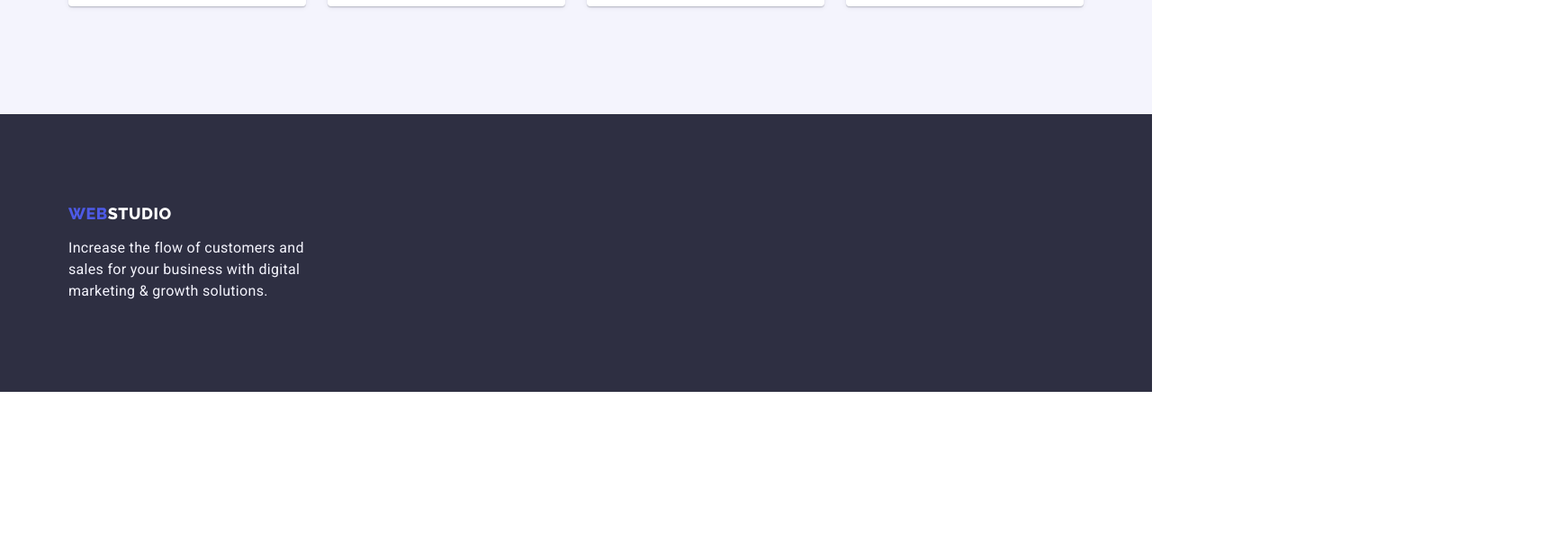
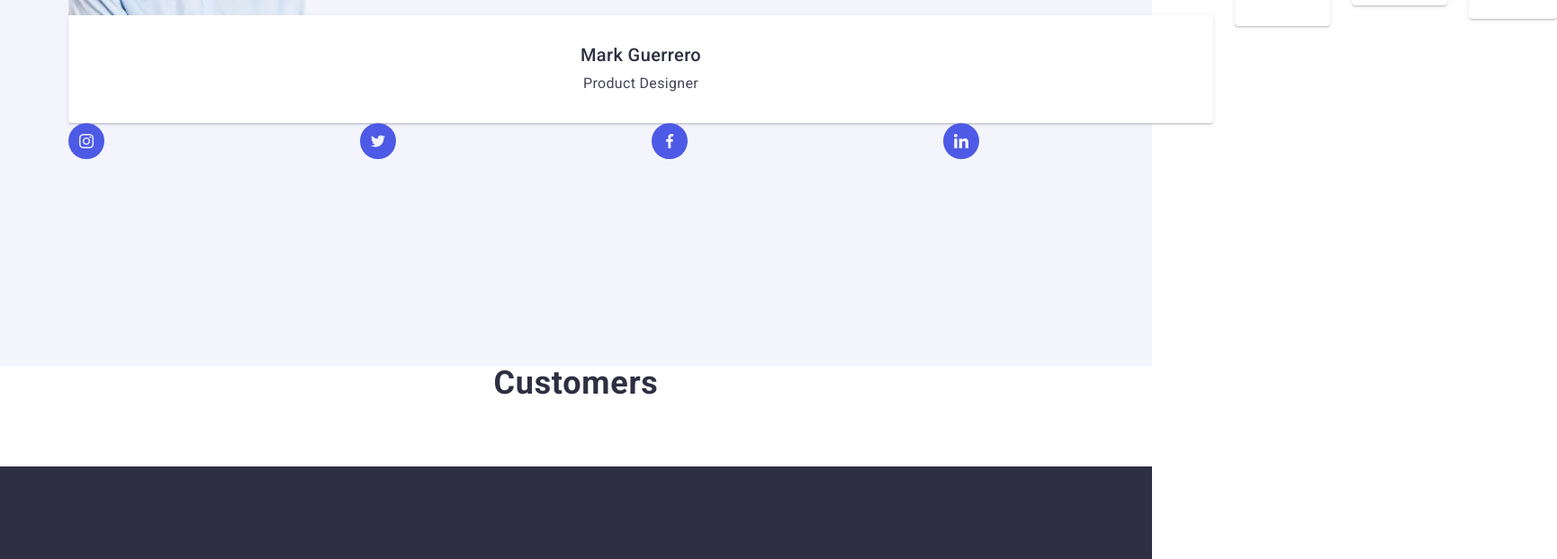
Before and after one commit to amending1/goit-markup-hw-03, a plain HTML site: page index.html in a window 1280 px wide. Shown: the part 2178-2800 px from the top of the page at 90% size, 1730 px wide, since content can reach past the window. Before the commit the page ends 2614 px from the top, so only its background shows below. Drawn offline with nearby package versions, Linux system fonts and the light colour scheme.

Commit message:
ikony-wprowadzenie

```diff
--- a/css/styles.css
+++ b/css/styles.css
@@ -86,6 +86,8 @@ ul {
 }
 
 .main-order-service {
+  background-image: url("./images/people-office 1.jpg");
+  background-size: 1440рх;
   background: var(--navyblue, #2e2f42);
   text-align: center;
   padding: 188px 0;
@@ -256,6 +258,12 @@ nav {
   letter-spacing: 0.32px;
 }
 
+.main-team-media {
+  display: flex;
+  flex-wrap: nowrap;
+  gap: 24px;
+}
+
 .image-portfolio-card {
   border: 1px solid #e7e9fc;
   padding: 32px 16px 32px 16px;
--- a/index.html
+++ b/index.html
@@ -63,6 +63,7 @@ https://cdn.jsdelivr.net/npm/modern-normalize@2.0.0/modern-normalize.min.css
           <h4 class="heading-hidden"></h4>
           <ul class="main-content-values">
             <li>
+              <svg><use href="./images/icons.svg#icon-Icon-1"></use></svg>
               <h3 class="main-content-list">Strategy</h3>
               <p class="main-content-items">
                 Our goal is to identify the business problem to walk away with
@@ -70,6 +71,7 @@ https://cdn.jsdelivr.net/npm/modern-normalize@2.0.0/modern-normalize.min.css
               </p>
             </li>
             <li>
+              <svg><use href="./images/icons.svg#icon-Icon-2"></use></svg>
               <h3 class="main-content-list">Punctuality</h3>
               <p class="main-content-items">
                 Bring the key message to the brand's audience for the best price
@@ -77,6 +79,7 @@ https://cdn.jsdelivr.net/npm/modern-normalize@2.0.0/modern-normalize.min.css
               </p>
             </li>
             <li>
+              <svg><use href="./images/icons.svg#icon-Icon-3"></use></svg>
               <h3 class="main-content-list">Diligence</h3>
               <p class="main-content-items">
                 Research and confirm brands that present the strongest digital
@@ -84,6 +87,7 @@ https://cdn.jsdelivr.net/npm/modern-normalize@2.0.0/modern-normalize.min.css
               </p>
             </li>
             <li>
+              <svg><use href="./images/icons.svg#icon-Icon-4"></use></svg>
               <h3 class="main-content-list">Technologies</h3>
               <p class="main-content-items">
                 Design practice focused on digital experiences. We bring forth a
@@ -140,6 +144,36 @@ https://cdn.jsdelivr.net/npm/modern-normalize@2.0.0/modern-normalize.min.css
                 <h3 class="main-team-names">Mark Guerrero</h3>
                 <p class="main-team-names-description">Product Designer</p>
               </div>
+              <div class="main-team-media">
+                <svg>
+                  <use
+                    href="./images/icons.svg#icon-Ellipse-1"
+                    width="40"
+                    height="40"
+                  ></use>
+                </svg>
+                <svg>
+                  <use
+                    href="./images/icons.svg#icon-Ellipse-2"
+                    width="40"
+                    height="40"
+                  ></use>
+                </svg>
+                <svg>
+                  <use
+                    href="./images/icons.svg#icon-Ellipse-3"
+                    width="40"
+                    height="40"
+                  ></use>
+                </svg>
+                <svg>
+                  <use
+                    href="./images/icons.svg#icon-Ellipse-4"
+                    width="40"
+                    height="40"
+                  ></use>
+                </svg>
+              </div>
             </li>
             <li>
               <img
@@ -180,6 +214,11 @@ https://cdn.jsdelivr.net/npm/modern-normalize@2.0.0/modern-normalize.min.css
           </ul>
         </div>
       </section>
+      <section>
+        <div class="container">
+          <h2 class="heading">Customers</h2>
+        </div>
+      </section>
     </main>
     <footer class="footer-wrapper">
       <div class="container">
```
Also changed, not shown: images/icons.svg (added), images/people-office 1.jpg (added).
